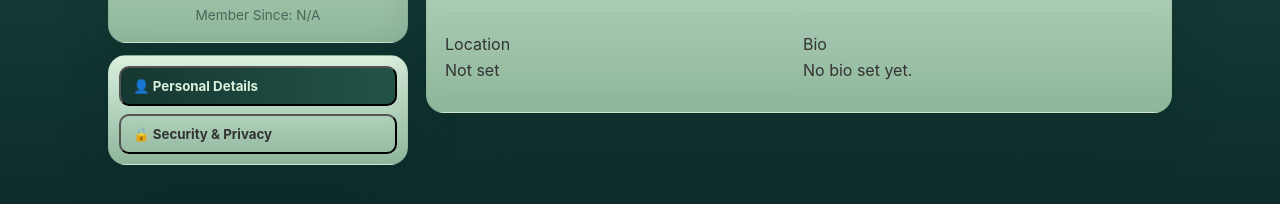
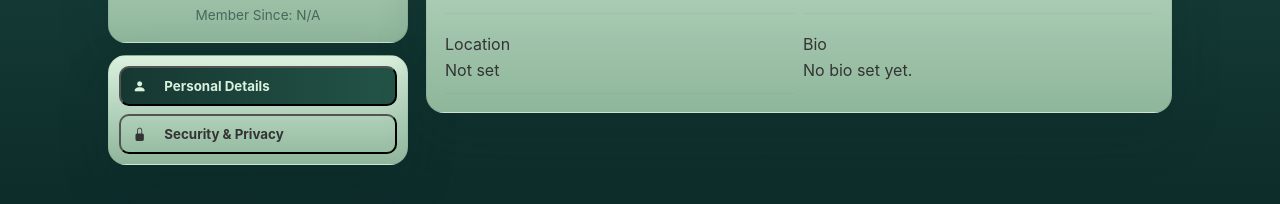
Before and after one commit to RPY09/cleanstreet09, a React (Create React App) app: page /profile in a window 1280 px wide. Shown: the part 397-601 px from the top of the page. Built offline with nearby package versions, Linux system fonts and the light colour scheme; sample sign-in values are in the browser's storage.

Commit message:
Profile page icons

```diff
--- a/src/pages/Profile.js
+++ b/src/pages/Profile.js
@@ -115,7 +115,8 @@ const Profile = () => {
                 }`}
                 onClick={() => setActiveTab("profile")}
               >
-                👤 Personal Details
+                <i className="bi bi-person-fill" />
+                <span style={{ marginLeft: 8 }}>Personal Details</span>
               </button>
               <button
                 className={`nav-item ${
@@ -123,7 +124,9 @@ const Profile = () => {
                 }`}
                 onClick={() => setActiveTab("security")}
               >
-                🔒 Security & Privacy
+                <i class="bi bi-lock-fill"></i>
+                <span style={{ marginLeft: 8 }}>Security & Privacy</span>
+
               </button>
             </nav>
           </div>
```
